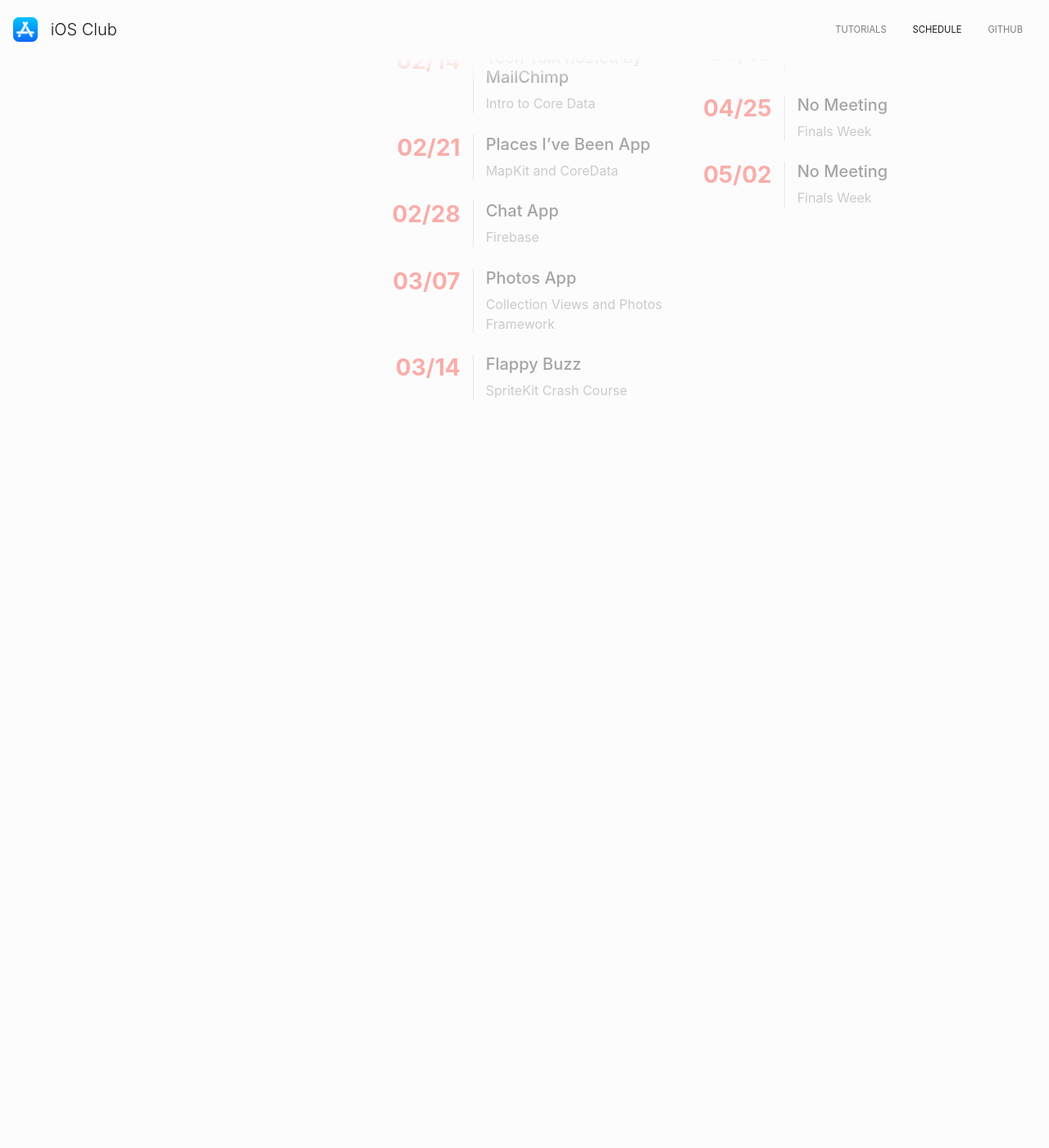
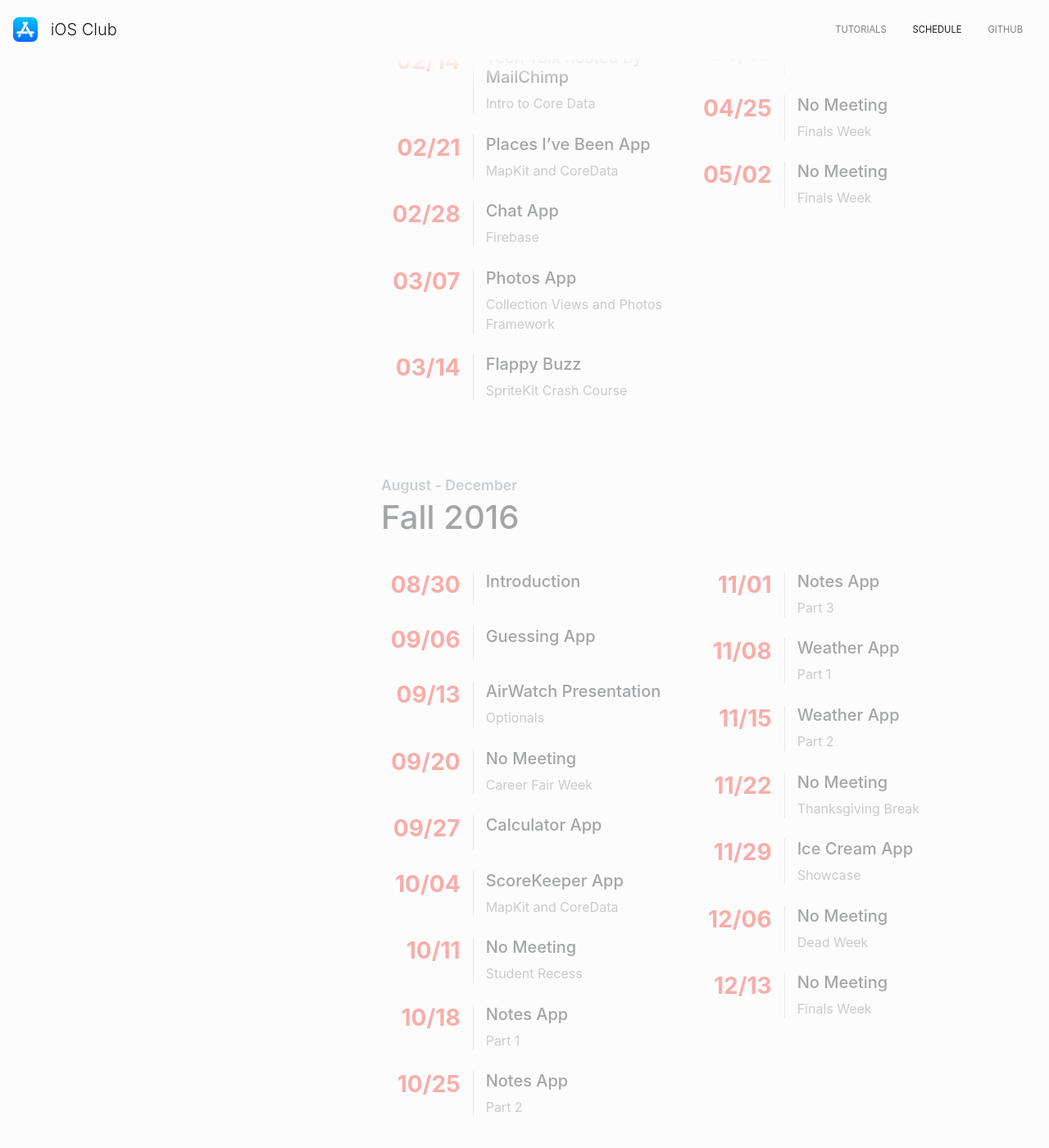
Before and after one commit to gauravtamhan/iosclub_website, a Jekyll site: the page built from schedule.md, in a window 1280 px wide and 1400 px high, scrolled down 1496 px. Shown: the whole window at 82% size. Built offline with Jekyll 4.4.1, drawn with Linux system fonts in a browser that asks for light colours; nearby versions of some CDN libraries; before the commit the page ends 2077 px from its top, so only the background shows below that; some of the changed text lies outside the part shown.

Commit message:
Calendar now adjusts to view properly and automatically inserts months

```diff
--- a/_data/schedules/past-schedule.json
+++ b/_data/schedules/past-schedule.json
@@ -2,8 +2,7 @@
     "past-meetings": [
         {
             "semester": "Spring 2017",
-            "months": "January - May",
-            "meetings-col-1": [
+            "meetings": [
                 {
                     "date": "01/17",
                     "subject": "Tap Game",
@@ -48,9 +47,7 @@
                     "date": "03/14",
                     "subject": "Flappy Buzz",
                     "description": "SpriteKit Crash Course"
-                }
-            ],
-            "meetings-col-2": [
+                },
                 {
                     "date": "03/21",
                     "subject": "No Meeting",
@@ -87,6 +84,91 @@
                     "description": "Finals Week"
                 }
             ]
+        },
+        {
+            "semester": "Fall 2016",
+            "meetings": [
+                {
+                    "date": "08/30",
+                    "subject": "Introduction",
+                    "description": ""
+                },
+                {
+                    "date": "09/06",
+                    "subject": "Guessing App",
+                    "description": ""
+                },
+                {
+                    "date": "09/13",
+                    "subject": "AirWatch Presentation",
+                    "description": "Optionals"
+                },
+                {
+                    "date": "09/20",
+                    "subject": "No Meeting",
+                    "description": "Career Fair Week"
+                },
+                {
+                    "date": "09/27",
+                    "subject": "Calculator App",
+                    "description": ""
+                },
+                {
+                    "date": "10/04",
+                    "subject": "ScoreKeeper App",
+                    "description": "MapKit and CoreData"
+                },
+                {
+                    "date": "10/11",
+                    "subject": "No Meeting",
+                    "description": "Student Recess"
+                },
+                {
+                    "date": "10/18",
+                    "subject": "Notes App",
+                    "description": "Part 1"
+                },
+                {
+                    "date": "10/25",
+                    "subject": "Notes App",
+                    "description": "Part 2"
+                },
+                {
+                    "date": "11/01",
+                    "subject": "Notes App",
+                    "description": "Part 3"
+                },
+                {
+                    "date": "11/08",
+                    "subject": "Weather App",
+                    "description": "Part 1"
+                },
+                {
+                    "date": "11/15",
+                    "subject": "Weather App",
+                    "description": "Part 2"
+                },
+                {
+                    "date": "11/22",
+                    "subject": "No Meeting",
+                    "description": "Thanksgiving Break"
+                },
+                {
+                    "date": "11/29",
+                    "subject": "Ice Cream App",
+                    "description": "Showcase"
+                },
+                {
+                    "date": "12/06",
+                    "subject": "No Meeting",
+                    "description": "Dead Week"
+                },
+                {
+                    "date": "12/13",
+                    "subject": "No Meeting",
+                    "description": "Finals Week"
+                }
+            ]
         }
     ]
 }
--- a/_layouts/master.html
+++ b/_layouts/master.html
@@ -40,9 +40,9 @@
     crossorigin="anonymous"></script>
 
     <!-- Optional JavaScript -->
-  <!-- {% if page.permalink == "/schedule/" %}
+  {% if page.permalink contains "schedule" %}
   <script type="text/javascript" src="../js/adjust-calendar-view.js"></script>
-  {% endif %} -->
+  {% endif %}
 
 </body>
 
--- a/_layouts/schedule.html
+++ b/_layouts/schedule.html
@@ -10,30 +10,19 @@ layout: master
         <div class="col-lg-8 offset-lg-1">
             <!-- Repeat structure below for second calender -->
             <div class="post-header">
-                <h6 class="sub-heading">{{ site.data.schedules.current-schedule.semester }}</h6>
-                <h1 class="heading">{{ site.data.schedules.current-schedule.months }}</h1>
+                <h6 class="sub-heading">
+                    {% if site.data.schedules.current-schedule.semester contains "Fall" %}
+                    August - December
+                    {% elsif site.data.schedules.current-schedule.semester contains "Spring" %}
+                    January - May
+                    {% endif %}
+                </h6>
+                <h1 class="heading">{{ site.data.schedules.current-schedule.semester }}</h1>
             </div>
-            <div class="row">
-                <div class="col-xl first">
-                    <ul class="calender">
-                        {% for entry in site.data.schedules.current-schedule.meetings-col-1 %}
-                        <li class="meeting">
-                            <div class="row entry">
-                                <div class="col-xl-4 col-lg-3 col-md-2 col-sm-3 col-xs-2 date">
-                                    <h3 class="text-right">{{ entry.date }}</h3>
-                                </div>
-                                <div class="col-xl-8 col-lg-9 col-md-10 col-sm-9 col-xs-10 content">
-                                    <h5 class="topic">{{ entry.subject }}</h5>
-                                    <p class="card-text">{{ entry.description }}</p>
-                                </div>
-                            </div>
-                        </li>
-                        {% endfor %}
-                    </ul>
-                </div>
+            <div class="row schedule-container">
                 <div class="col-xl">
                     <ul class="calender">
-                        {% for entry in site.data.schedules.current-schedule.meetings-col-2 %}
+                        {% for entry in site.data.schedules.current-schedule.meetings %}
                         <li class="meeting">
                             <div class="row entry">
                                 <div class="col-xl-4 col-lg-3 col-md-2 col-sm-3 col-xs-2 date">
@@ -53,30 +42,19 @@ layout: master
             <div class="past-schedules">
                 {% for schedule in site.data.schedules.past-schedule.past-meetings %}
                 <div class="post-header large-spacer">
-                    <h6 class="sub-heading">{{ schedule.semester }}</h6>
-                    <h1 class="heading">{{ schedule.months }}</h1>
+                    <h6 class="sub-heading">
+                        {% if schedule.semester contains "Fall" %}
+                        August - December
+                        {% elsif schedule.semester contains "Spring" %}
+                        January - May
+                        {% endif %}
+                    </h6>
+                    <h1 class="heading">{{ schedule.semester }}</h1>
                 </div>
-                <div class="row">
-                    <div class="col-xl first">
-                        <ul class="calender">
-                            {% for entry in schedule.meetings-col-1 %}
-                            <li class="meeting">
-                                <div class="row entry">
-                                    <div class="col-xl-4 col-lg-3 col-md-2 col-sm-3 col-xs-2 date">
-                                        <h3 class="text-right">{{ entry.date }}</h3>
-                                    </div>
-                                    <div class="col-xl-8 col-lg-9 col-md-10 col-sm-9 col-xs-10 content">
-                                        <h5 class="topic">{{ entry.subject }}</h5>
-                                        <p class="card-text">{{ entry.description }}</p>
-                                    </div>
-                                </div>
-                            </li>
-                            {% endfor %}
-                        </ul>
-                    </div>
+                <div class="row schedule-container">
                     <div class="col-xl">
                         <ul class="calender">
-                            {% for entry in schedule.meetings-col-2 %}
+                            {% for entry in schedule.meetings %}
                             <li class="meeting">
                                 <div class="row entry">
                                     <div class="col-xl-4 col-lg-3 col-md-2 col-sm-3 col-xs-2 date">
--- a/js/adjust-calendar-view.js
+++ b/js/adjust-calendar-view.js
@@ -1,11 +1,18 @@
 
 $( document ).ready(function() {
 
-    // var second_bit = Math.ceil($("ul.calender>li.meeting").length / 2.5)
-    // var separate_meetings = $("ul.calender>li.meeting").slice(-6).remove()
+    var calendar = $(".schedule-container");
+    calendar.each(
+        function() {
+            var colOne = $(this).children().first();
 
-    // $(".first").after("<div class='col-xl second'></div>")
-    // $(".second").append("<ul class='calender'></ul>")
-    // separate_meetings.appendTo(".second>ul")
+            var l = colOne.children().first().children().length;
+            var val = Math.floor(l / 2.2);
+            var secondSet = colOne.children().first().children().slice(-val);
+
+            colOne.after("<div class='col-xl'></div>");
+            colOne.next().append("<ul class='calender'></ul>");
+            secondSet.appendTo(colOne.next().children().first());
+    })
 
 })
```
Also changed, not shown: _data/schedules/current-schedule.json (+2 -5 lines).
